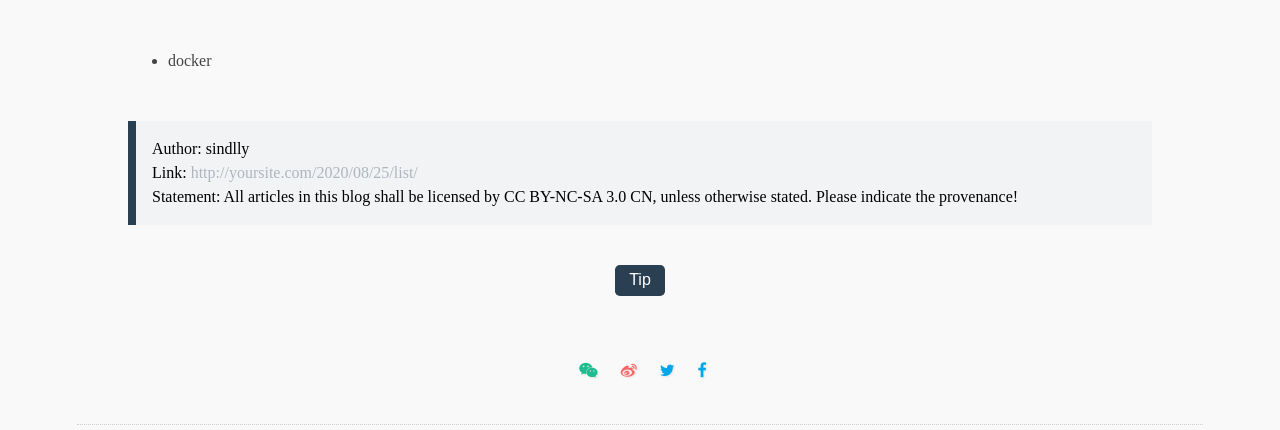
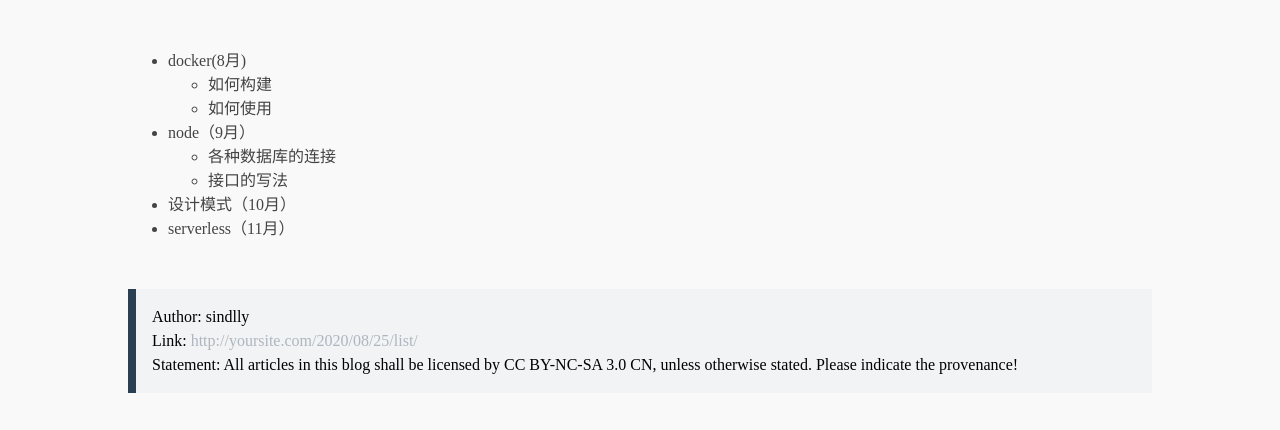
Before and after one commit to sindlly/sindlly.github.io, a plain HTML site: page 2020/08/25/list/index.html in a window 1280 px wide. Shown: the part 359-789 px from the top of the page. Drawn offline with Linux system fonts and the light colour scheme; no server answers.

Commit message:
Site updated: 2020-08-25 14:31:03

```diff
--- a/2020/08/25/list/index.html
+++ b/2020/08/25/list/index.html
@@ -123,7 +123,18 @@
 </div>
             <div class="content">
                 <ul>
-<li>docker</li>
+<li>docker(8月)<ul>
+<li>如何构建</li>
+<li>如何使用</li>
+</ul>
+</li>
+<li>node（9月）<ul>
+<li>各种数据库的连接</li>
+<li>接口的写法</li>
+</ul>
+</li>
+<li>设计模式（10月）</li>
+<li>serverless（11月）</li>
 </ul>
 
             </div>
```
Also changed, not shown: index.html (+12 -1 lines).
